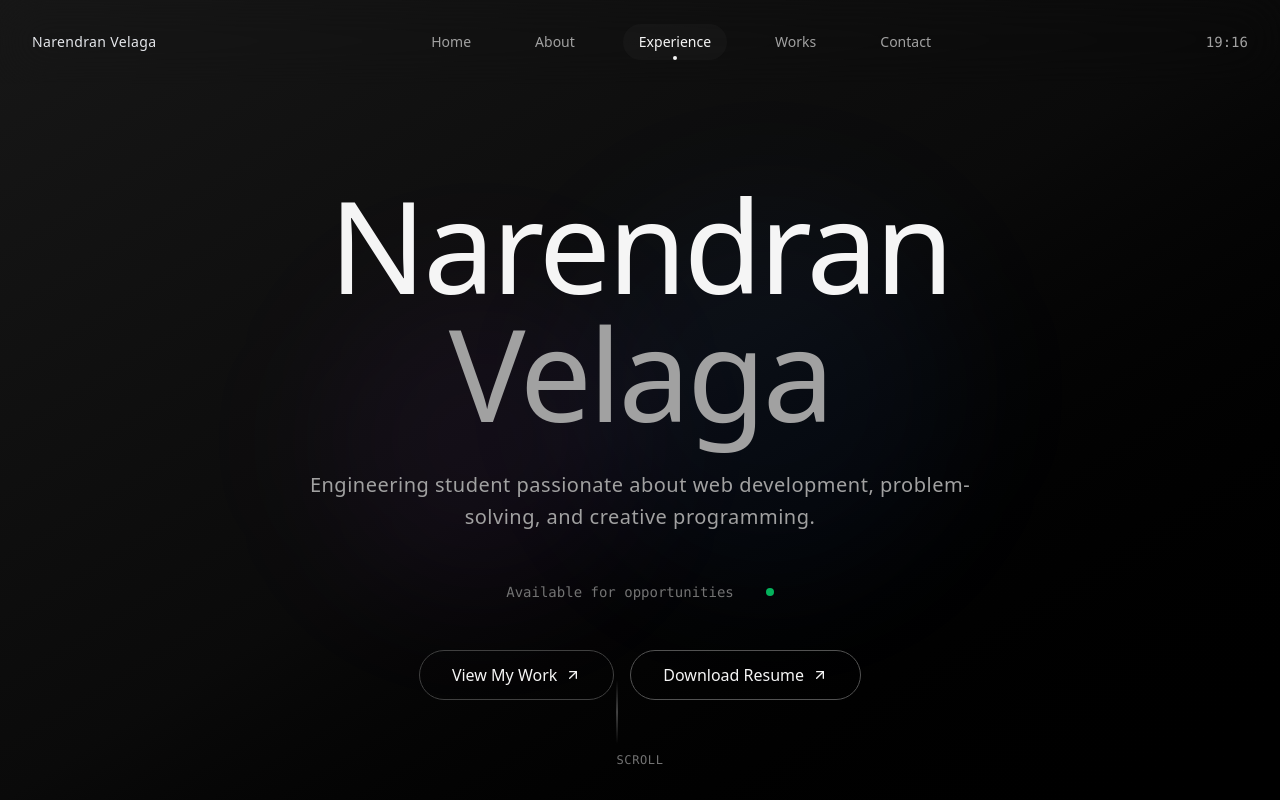
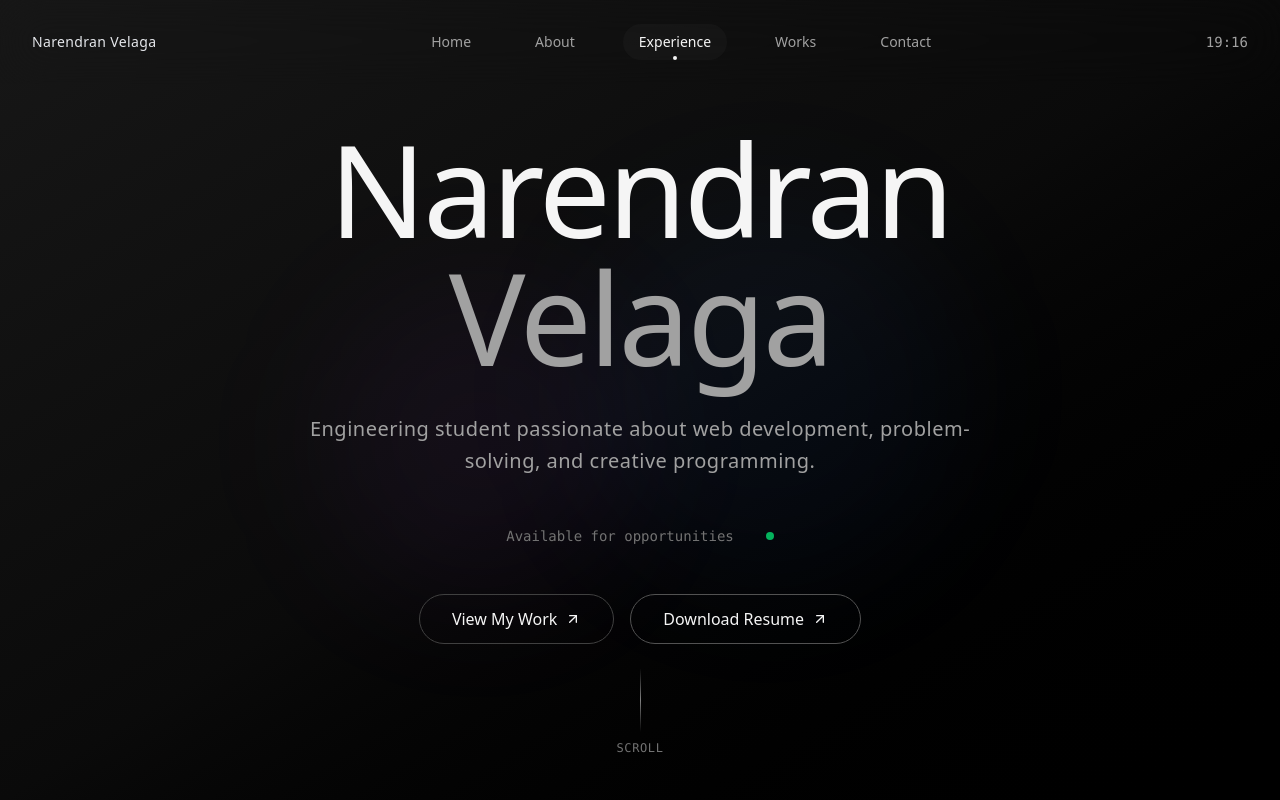
Before and after one commit to narendranvelaga24/portfolio, a React (Vite) app: page / in a window 1280 px wide. Shown: the top 800 px of the page. Built offline with nearby package versions, Linux system fonts and the light colour scheme.

Commit message:
Fix scroll arrangement

```diff
--- a/src/components/sections/Hero.jsx
+++ b/src/components/sections/Hero.jsx
@@ -98,10 +98,9 @@ const Hero = React.forwardRef(({ scrollY, mousePosition, isLoaded, scrollToSecti
             </span>
           </motion.button>
         </div>
-      </motion.div>
 
         <motion.div
-        className="absolute bottom-8 left-1/2 transform -translate-x-1/2"
+          className="flex flex-col items-center mt-6"
           initial="hidden"
           animate={isLoaded ? "visible" : "hidden"}
           variants={fadeIn}
@@ -110,6 +109,7 @@ const Hero = React.forwardRef(({ scrollY, mousePosition, isLoaded, scrollToSecti
           <div className="w-px h-16 bg-gradient-to-b from-transparent via-neutral-400 to-transparent animate-pulse" />
           <div className="text-xs text-neutral-500 font-mono mt-2 text-center tracking-wider">SCROLL</div>
         </motion.div>
+      </motion.div>
     </section>
   );
 });
```
Lines whose indentation alone changed are shown as unchanged.
